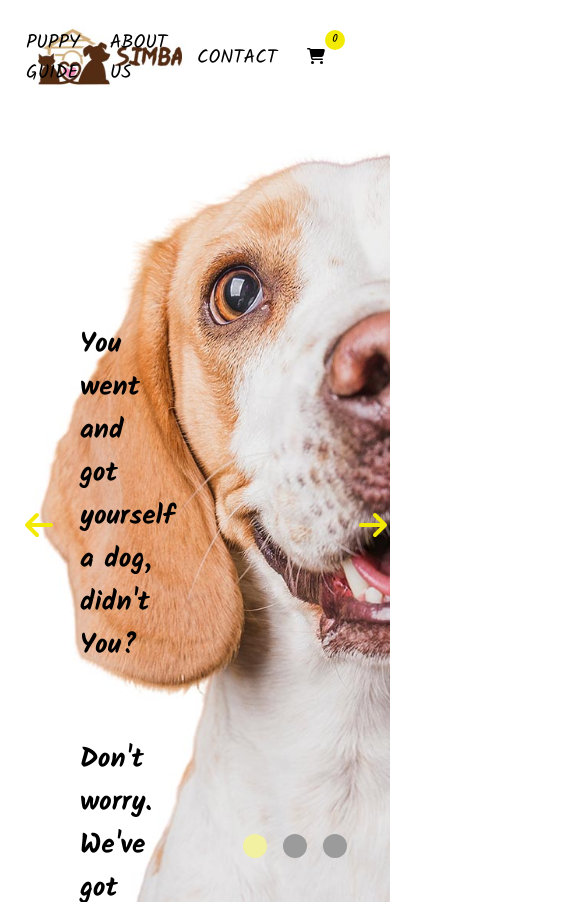
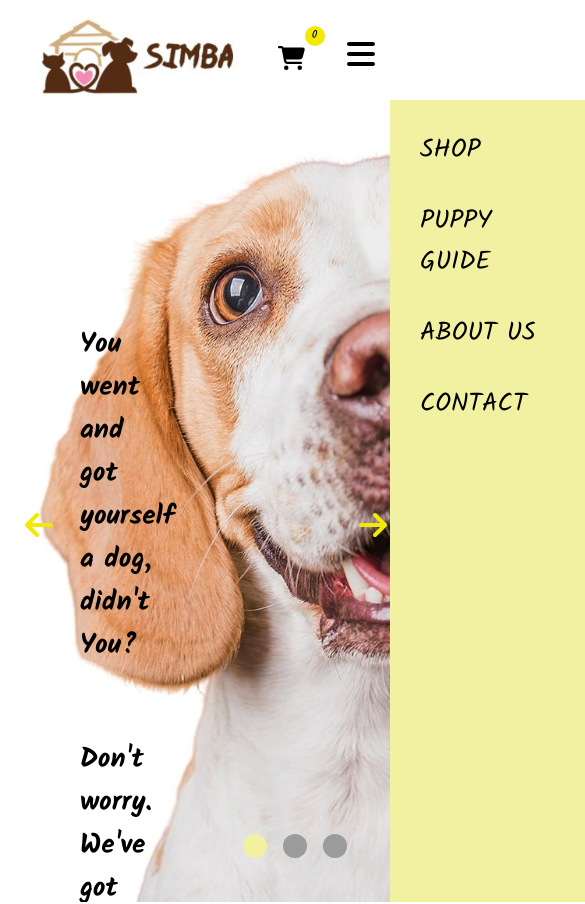
Before and after one commit to marina-knez/pet-shop, a React (Create React App) app: page / in a window 390 px wide. Shown: the top 904 px of the page, 585 px wide, since content can reach past the window. Built offline with nearby package versions, Linux system fonts and the light colour scheme.

Commit message:
make navigation responsive

```diff
--- a/src/components/cart-icon/cart-icon.styles.ts
+++ b/src/components/cart-icon/cart-icon.styles.ts
@@ -1,18 +1,30 @@
 import styled from "styled-components"
 
 export const CartIconContainer = styled.div`
-    padding: 25px 15px 10px;
+    padding: 0 50px;
     cursor: pointer;
     position: relative;
+    left: 0;
+
+    @media screen and (max-width: 768px) {
+        display: block;
+        font-size: 1.5rem;
+        //left: 50px;
+        padding: 30px 15px 10px;
+    }
 `
 
 export const ItemCount = styled.span`
     position: absolute;
-    top: 10px;
+    top: -15px;
     text-align: center;
     background-color: #f2ea00;
     border-radius: 50%;
     width: 20px;
     height: 20px;
     font-size: .7rem;
+
+    @media screen and (max-width: 768px) {
+        top: 15px;
+    }
 `
--- a/src/routes/navigation/navigation.component.tsx
+++ b/src/routes/navigation/navigation.component.tsx
@@ -1,6 +1,11 @@
 import { Fragment } from 'react';
 import { Outlet } from 'react-router-dom';
 import { useSelector } from 'react-redux';
+
+import { useState } from 'react';
+
+import { FontAwesomeIcon } from '@fortawesome/react-fontawesome';
+import { faBars, faTimes } from '@fortawesome/free-solid-svg-icons';
 
 import { selectIsCartOpen } from '../../store/cart/cart.selector';
 
@@ -9,10 +14,15 @@ import CartDropdown from '../../components/cart-dropdown/cart-dropdown.component
 
 import { ReactComponent as SimbaLogo } from '../../assets/logo/simba-logo.svg';
 
-import { NavigationContainer, LogoContainer, NavLinks, NavLink } from './navigation.styles';
+import { NavigationContainer, LogoContainer, NavLinks, NavLink, MenuIconContainer } from './navigation.styles';
+
+
 
 const Navigation = () => {
     const  isCartOpen  = useSelector(selectIsCartOpen);
+    const [ isMenuOpen, setIsMenuOpen ] = useState(false);
+
+    const toggleIsMenuOpen = () => setIsMenuOpen(!isMenuOpen);
 
     return (
         <Fragment>
@@ -20,16 +30,19 @@ const Navigation = () => {
                 <LogoContainer to='/'>
                     <SimbaLogo className="logo" />
                 </LogoContainer>
-                <NavLinks>
+                <NavLinks className={isMenuOpen ? "active" : "navbar"}>
                     <NavLink to='/shop'>SHOP</NavLink>
                     <NavLink to='/guide'>PUPPY GUIDE</NavLink>
                     <NavLink to='/about'>ABOUT US</NavLink>
                     <NavLink to='/contact'>CONTACT</NavLink>
-                    <CartIcon />
                 </NavLinks>
+                <CartIcon />
                 {
                     isCartOpen && <CartDropdown />
                 }
+                <MenuIconContainer onClick={toggleIsMenuOpen}>
+                    <FontAwesomeIcon icon={isMenuOpen ? faTimes : faBars} />
+                </MenuIconContainer>
             </NavigationContainer>
             <Outlet />
         </Fragment>
--- a/src/routes/navigation/navigation.styles.tsx
+++ b/src/routes/navigation/navigation.styles.tsx
@@ -4,9 +4,10 @@ import { Link } from 'react-router-dom';
 export const NavigationContainer = styled.div`
     height: 100px;
     width: 100%;
-
     display: flex;
+    flex-direction: row;
     justify-content: space-between;
+    align-items: center;
 `
 
 export const LogoContainer = styled(Link)`
@@ -25,13 +26,79 @@ export const NavLinks = styled.div`
     width: 50%;
     height: 100%;
     display: flex;
+    flex-direction: row;
     align-items: center;
     justify-content: flex-end;
     padding: 0 50px;
+
+    @media screen and (max-width: 768px) {
+        height: 350px;
+        width: 50%;
+        flex-direction: column;
+        justify-content: space-between;
+        gap: 20px;
+        transition: right .3s;
+
+        &.active {
+            right: 0;
+        }
+
+        &.navbar {
+            right: -50%;
+        }
+    }
+
+    @media screen and (max-width: 768px) {
+        height: 95vh;
+        flex-direction: column;
+        justify-content: flex-start;
+        align-items: flex-start;
+        padding: 25px;
+        z-index: 1;
+        background-color: rgb(242, 240, 161);
+        position: absolute;
+        right: 0;
+        top: 100px;
+    }
 `
 
 export const NavLink = styled(Link)`
+    padding: 25px 25px 10px;
+    cursor: pointer;
+    font-size: 1.4rem;
+    color: black;
+    transition: color .3s;
+    position: relative;
+
+    &:hover {
+        color: rgb(242, 234, 10);
+        font-weight: bold;
+
+        &::after {
+            content: "";
+            width: 30%;
+            height: 2px;
+            background: rgb(242, 234, 10);
+            position: absolute;
+            bottom: 10px;
+            left: 25px;
+        }
+    }
+
+    @media screen and (max-width: 768px) {
+        padding: 5px;
+        font-size: 1.6rem;
+    }
+`
+
+export const MenuIconContainer = styled.div`
     padding: 25px 15px 10px;
     cursor: pointer;
-    font-size: 1.2rem;
+    position: relative;
+    display: none;
+
+    @media screen and (max-width: 768px) {
+        display: block;
+        font-size: 2rem;
+    }
 `
```
